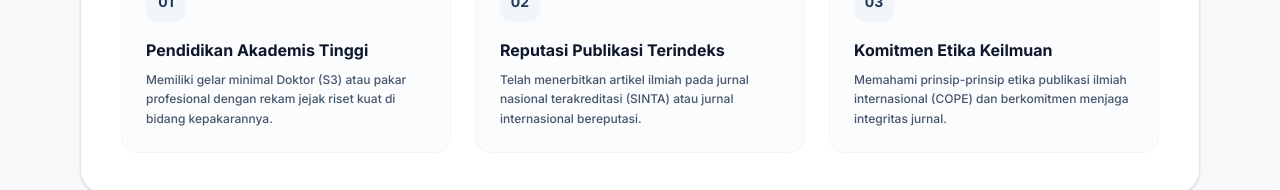
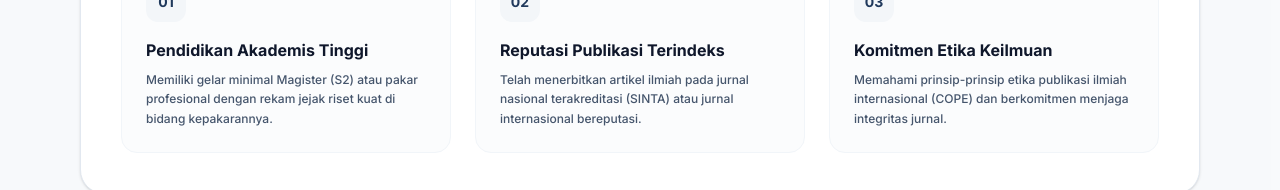
Before and after one commit to detaksumut/RJRAKP, a React (Vite) app: page /panduan-editor in a window 1280 px wide. Shown: the part 610-800 px from the top of the page. Built offline with nearby package versions, Linux system fonts and the light colour scheme; no server answers.

Commit message:
Update Editor qualification to S2

```diff
--- a/src/pages/PanduanEditor.tsx
+++ b/src/pages/PanduanEditor.tsx
@@ -44,7 +44,7 @@ export default function PanduanEditor() {
             {[
               {
                 title: 'Pendidikan Akademis Tinggi',
-                desc: 'Memiliki gelar minimal Doktor (S3) atau pakar profesional dengan rekam jejak riset kuat di bidang kepakarannya.'
+                desc: 'Memiliki gelar minimal Magister (S2) atau pakar profesional dengan rekam jejak riset kuat di bidang kepakarannya.'
               },
               {
                 title: 'Reputasi Publikasi Terindeks',
```
